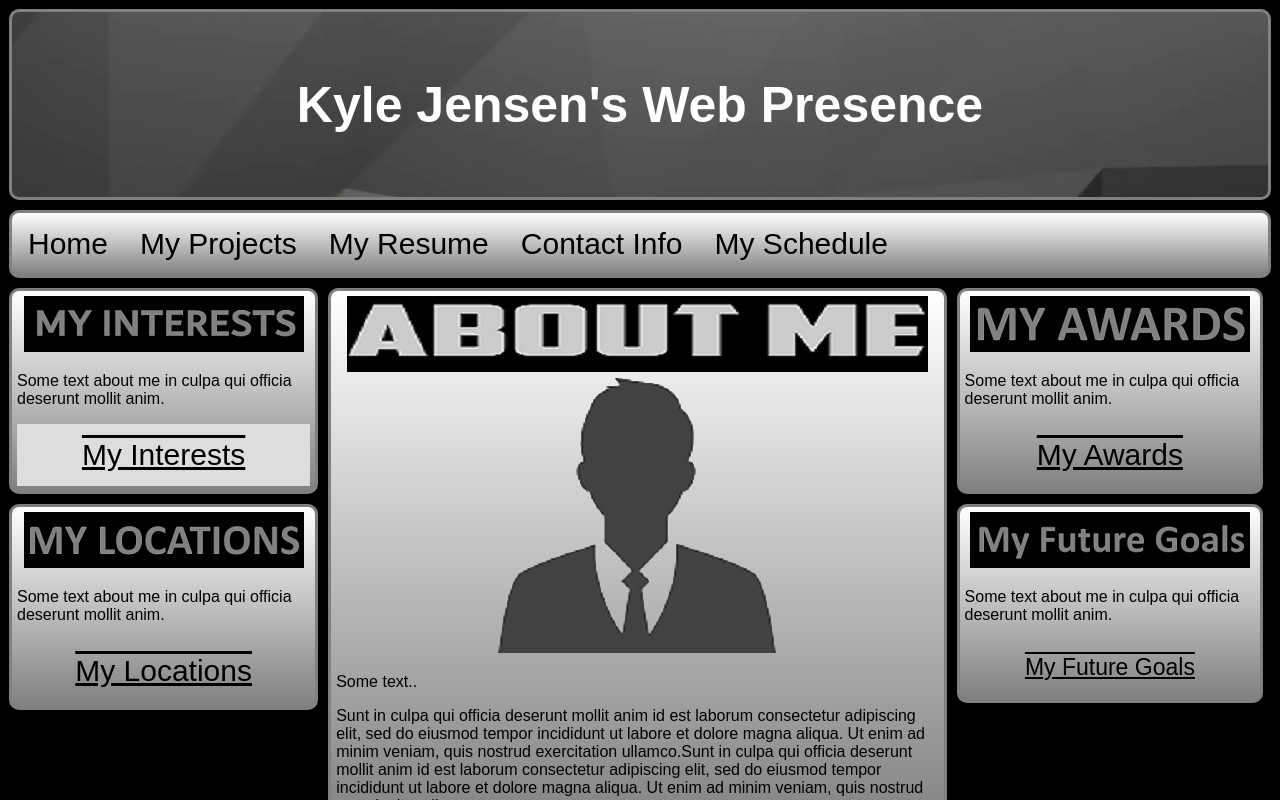
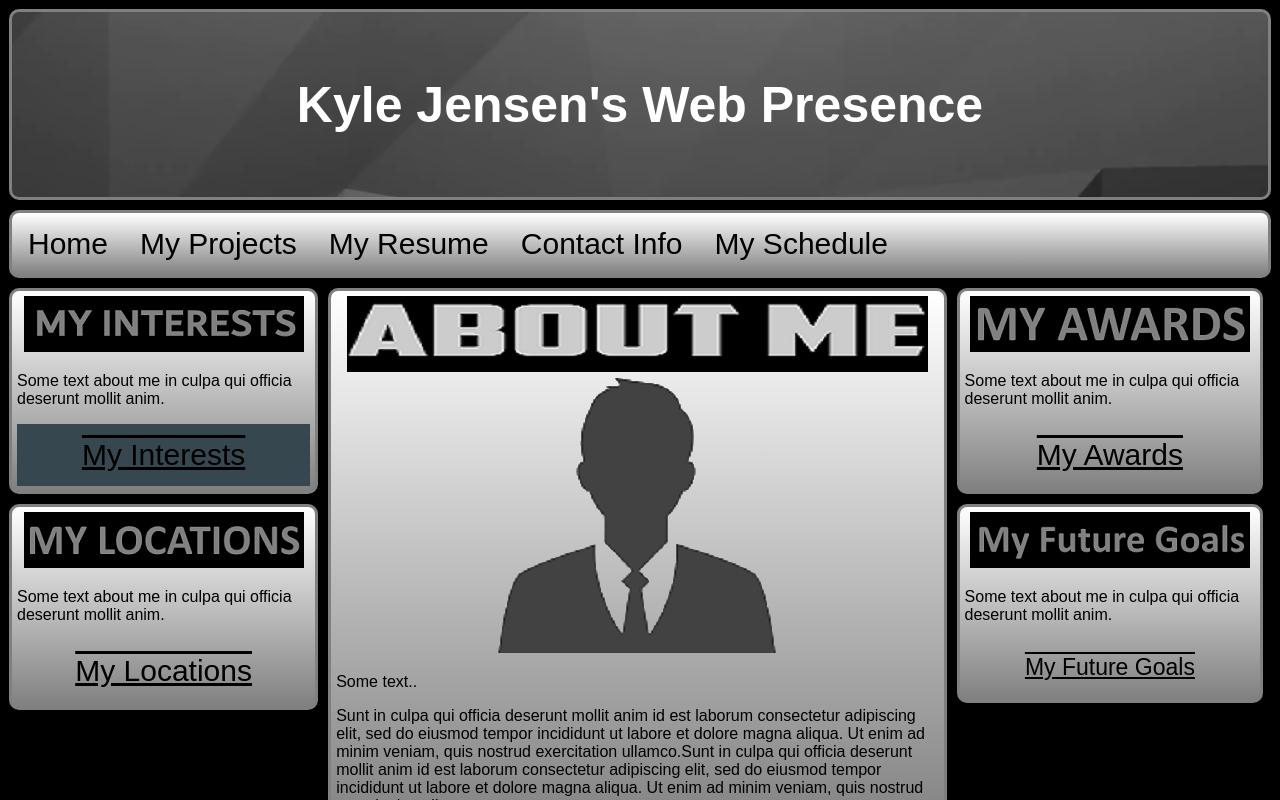
Before and after one commit to Kyle-Jensen/Kyle-Jensen.github.io, a plain HTML site: page webpres/template.html in a window 1280 px wide. In both pictures the pointer is over the link "My Interests". Shown: the top 800 px of the page. Drawn offline with Linux system fonts and the light colour scheme.

Commit message:
Update template.html

```diff
--- a/webpres/template.html
+++ b/webpres/template.html
@@ -74,12 +74,12 @@ display: block;
 
 /* Change color on hover */
 .middlenav a:hover {
-  background-color: #ddd;
+  background-color: #37474F;
   color: black;
 }
 .middlenav a:visited {
   background-color: #37474F;
-  color: white;
+  color: #333;
 }
 
 .poopycolumn {
```
